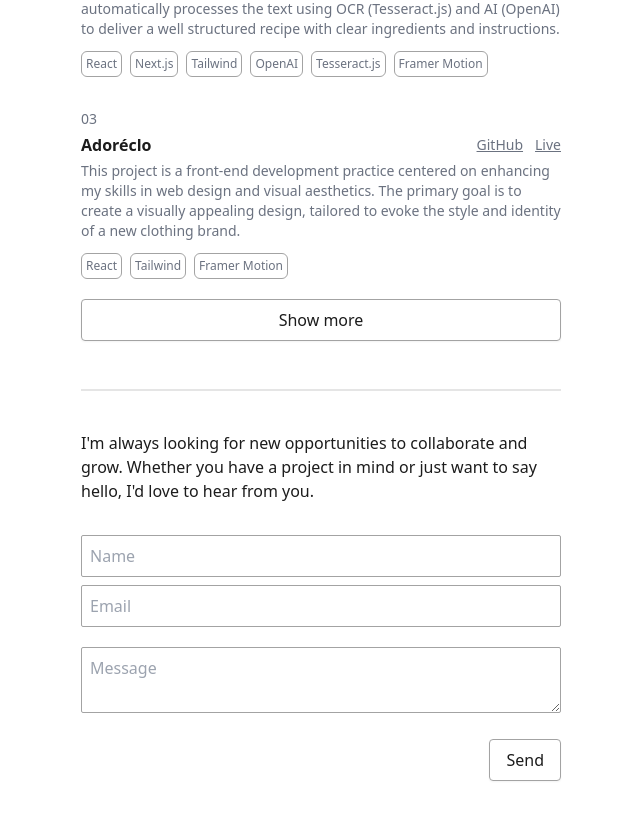
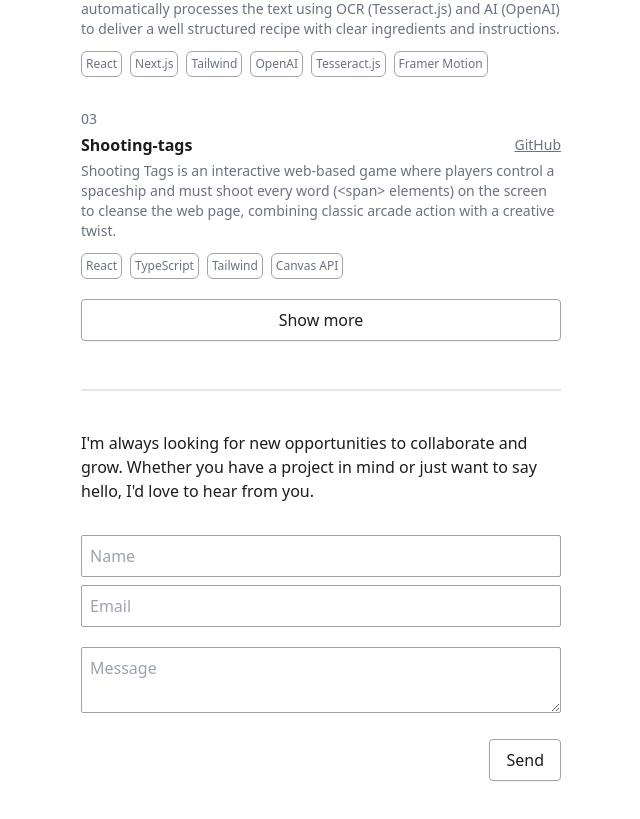
Before and after one commit to ItsEricFrisk/Portfolio, a React (Vite) app: page / in a window 1280 px wide. Shown: the part 1283-2102 px from the top of the page, without its empty margins (319-959 px from the left). Built offline with nearby package versions, Linux system fonts and the light colour scheme.

Commit message:
Added a new project

```diff
--- a/src/data/projects.ts
+++ b/src/data/projects.ts
@@ -22,6 +22,13 @@ export const projects = [
       "Tesseract.js",
       "Framer Motion",
     ],
+  },
+  {
+    name: "Shooting-tags",
+    github: "https://github.com/ItsEricFrisk/shooting-tags",
+    description:
+      "Shooting Tags is an interactive web-based game where players control a spaceship and must shoot every word (<span> elements) on the screen to cleanse the web page, combining classic arcade action with a creative twist.",
+    techStack: ["React", "TypeScript" , "Tailwind", "Canvas API"],
   },
   {
     name: "Adoréclo",
```
